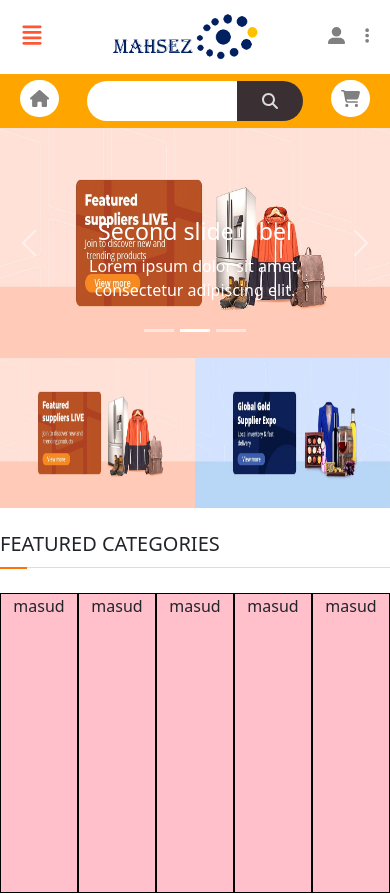
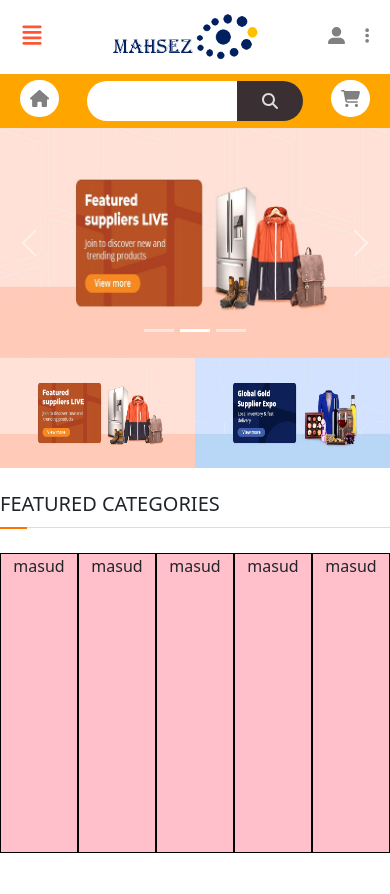
Before and after one commit to abdullahalmasudpersonal/believershops_client, a React (Create React App) app: page / in a window 390 px wide. Shown: the top 894 px of the page. Built offline with nearby package versions, Linux system fonts and the light colour scheme.

Commit message:
another commit

```diff
--- a/src/Pages/Home/Banner/Banner.css
+++ b/src/Pages/Home/Banner/Banner.css
@@ -65,7 +65,7 @@
         width: 100%;
     }
     .banner-right-child-dev-img{
-        height:150px;
+        height:130px;
     }
 
 }
@@ -82,6 +82,9 @@
     .carousel-item-size-img {
         height: 230px;
         width: 100%;
+    }
+    .banner-right-child-dev-img{
+        height:110px;
     }
 }
 
--- a/src/Pages/Home/Banner/Banner.js
+++ b/src/Pages/Home/Banner/Banner.js
@@ -29,8 +29,8 @@ const Banner = () => {
                 alt="First slide"
               />
               <Carousel.Caption>
-                <h3>First slide label</h3>
-                <p>Nulla vitae elit libero, a pharetra augue mollis interdum.</p>
+                <h3></h3>
+                <p></p>
               </Carousel.Caption>
             </Carousel.Item>
             <Carousel.Item className='carousel-item-size'>
@@ -41,8 +41,8 @@ const Banner = () => {
               />
 
               <Carousel.Caption>
-                <h3>Second slide label</h3>
-                <p>Lorem ipsum dolor sit amet, consectetur adipiscing elit.</p>
+                <h3></h3>
+                <p></p>
               </Carousel.Caption>
             </Carousel.Item>
             <Carousel.Item className='carousel-item-size'>
@@ -53,9 +53,8 @@ const Banner = () => {
               />
 
               <Carousel.Caption>
-                <h3>Third slide label</h3>
+                <h3></h3>
                 <p>
-                  Praesent commodo cursus magna, vel scelerisque nisl consectetur.
                 </p>
               </Carousel.Caption>
             </Carousel.Item>
```
Also changed, not shown: src/Pages/Shared/Header/MHeaderCatagore/MHeaderCatagore.css (added), src/Pages/Shared/Header/MHeaderCatagore/MHeaderCatagore.js (added).
